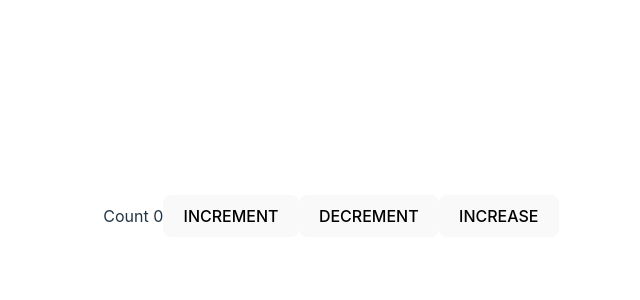
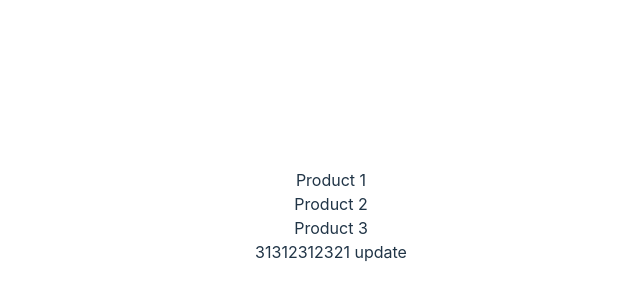
Before and after one commit to datlt2306/FPL-WEB209, a React (Vite) app: page / in a window 1280 px wide. Shown: the part 184-484 px from the top of the page, without its empty margins (309-949 px from the left). Built offline with nearby package versions, Linux system fonts and the light colour scheme; data requests are answered from the project's data file.

Commit message:
WD18204 - Buổi 8

```diff
--- a/package.json
+++ b/package.json
@@ -10,6 +10,7 @@
     "preview": "vite preview"
   },
   "dependencies": {
+    "@tanstack/react-query": "^5.28.4",
     "axios": "^1.6.7",
     "immer": "^10.0.4",
     "react": "^18.2.0",
--- a/src/App.tsx
+++ b/src/App.tsx
@@ -1,23 +1,55 @@
-import { useEffect, useState } from "react";
+import { Route, Routes } from "react-router-dom";
 import "./App.css";
-import { IProduct } from "./interfaces/Product";
-import ProductList from "./components/ProductList";
-import axios from "axios";
-import { Route, Routes } from "react-router-dom";
+import Count from "./components/Count";
 import ProductAdd from "./components/ProductAdd";
 import ProductEdit from "./components/ProductEdit";
-import Count from "./components/Count";
+import ProductList from "./components/ProductList";
+import { useEffect, useState } from "react";
+import axios from "axios";
+import { useQuery } from "@tanstack/react-query";
 
 function App() {
+    // const [products, setProducts] = useState([]);
+    // const [isLoading, setIsLoading] = useState(false);
+    // const [isError, setIsError] = useState(false);
+    // useEffect(() => {
+    //     (async () => {
+    //         try {
+    //             setIsLoading(true);
+    //             const { data } = axios.get(`http://localhost:3001/products`);
+    //             setProducts(data);
+    //             setIsLoading(false);
+    //             setIsError(false);
+    //         } catch (error) {
+    //             setIsError(true);
+    //         }
+    //     })();
+    // }, []);
+
+    // if (isLoading) return <div>Loading...</div>;
+    // if (isError) return <div>Error</div>;
+
+    const { data, isLoading, isError } = useQuery({
+        queryKey: ["PRODUCT_KEY"],
+        queryFn: async () => {
+            const { data } = await axios.get(`http://localhost:3000/products`);
+            return data;
+        },
+    });
+    if (isLoading) return <div>Loading...</div>;
+    if (isError) return <div>Error</div>;
     return (
         <>
-            <Count />
+            {data.map((item: any) => (
+                <div>{item.name}</div>
+            ))}
+            {/* <Count />
             <Routes>
                 <Route path="/" element="" />
                 <Route path="/products" element={<ProductList />} />
                 <Route path="/products/add" element={<ProductAdd />} />
                 <Route path="/products/:id/edit" element={<ProductEdit />} />
-            </Routes>
+            </Routes> */}
         </>
     );
 }
--- a/src/main.tsx
+++ b/src/main.tsx
@@ -2,15 +2,19 @@ import ReactDOM from "react-dom/client";
 import { BrowserRouter } from "react-router-dom";
 import App from "./App";
 import "./index.css";
-import CounterContextProvider from "./contexts/CounterContextProvider";
-import ProductContextProvider from "./contexts/ProductContextProvider";
+import { QueryClient, QueryClientProvider } from "@tanstack/react-query";
 const root = document.getElementById("root")!;
+
+const queryClient = new QueryClient();
+
 ReactDOM.createRoot(root).render(
-    <CounterContextProvider>
-        <ProductContextProvider>
-            <BrowserRouter>
-                <App />
-            </BrowserRouter>
-        </ProductContextProvider>
-    </CounterContextProvider>
+    // <CounterContextProvider>
+    // <ProductContextProvider>
+    <QueryClientProvider client={queryClient}>
+        <BrowserRouter>
+            <App />
+        </BrowserRouter>
+    </QueryClientProvider>
+    // </ProductContextProvider>
+    // </CounterContextProvider>
 );
```
Also changed, not shown: 1 other file (tests, documents, lock files or other folders).
